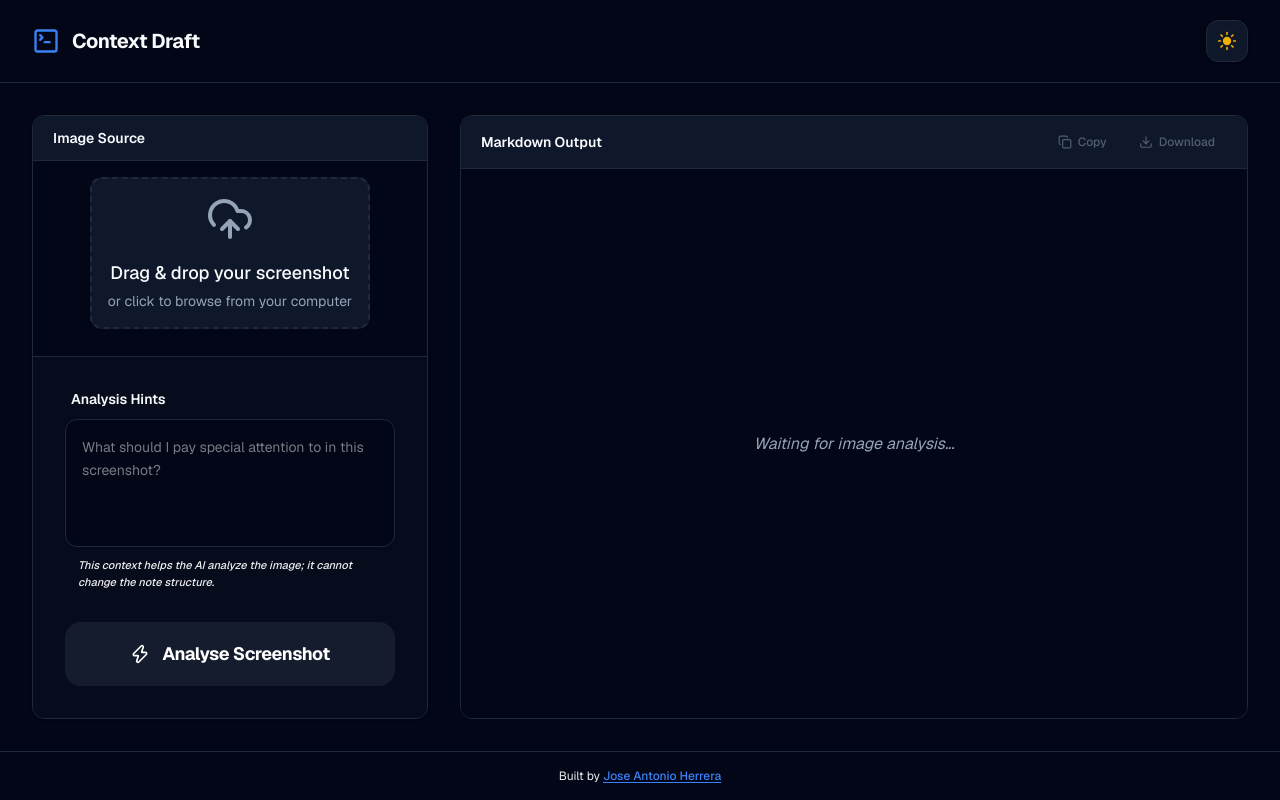
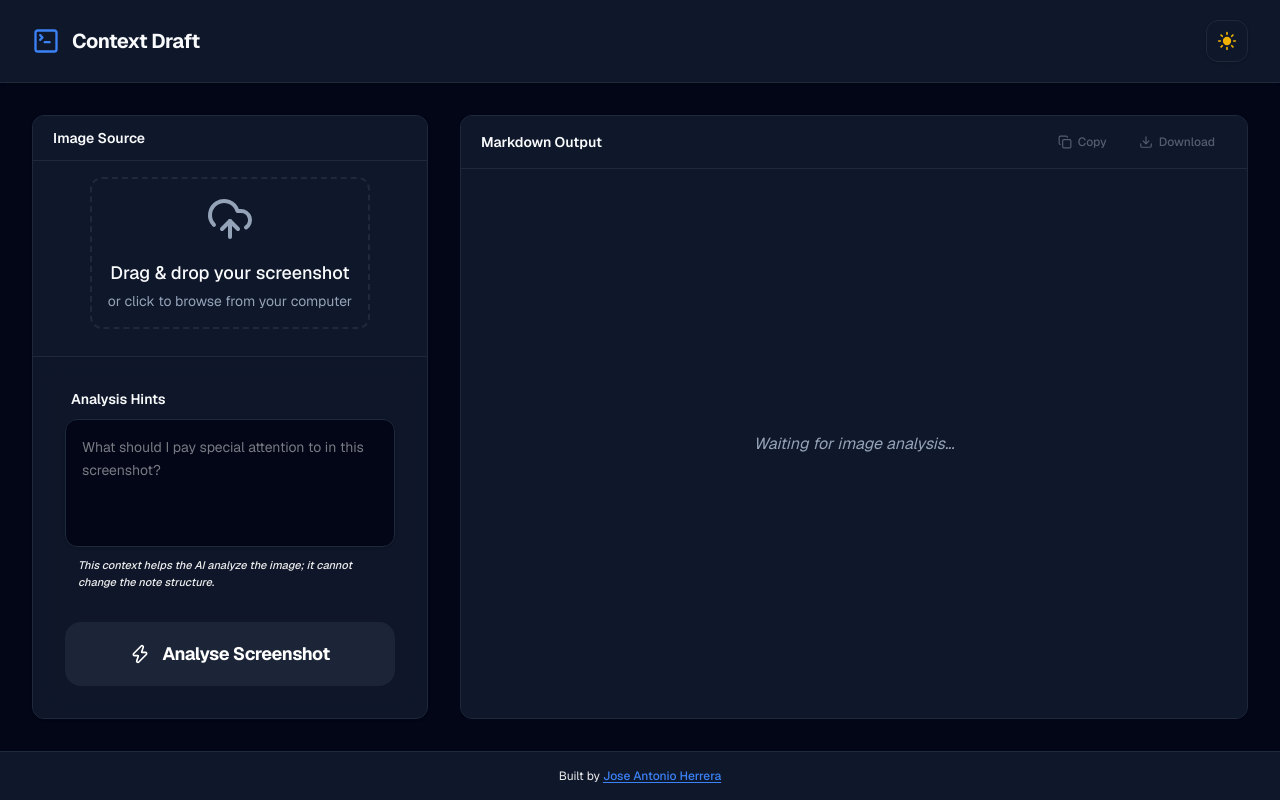
Before and after one commit to josekron/context-draft-app, a Next.js app: page / in a window 1280 px wide. Built offline with nearby package versions, Linux system fonts and the light colour scheme.

Commit message:
Fixed light mode too light

```diff
--- a/app/globals.css
+++ b/app/globals.css
@@ -3,14 +3,14 @@
 :root,
 [data-theme='light'],
 .light {
-  --app-bg: #FFFFFF;
+  --app-bg: #F1F5F9;
   --app-fg: #171717;
   --app-muted: #475569;
   --app-primary: #0F172A;
   --app-accent: #2563EB;
-  --app-surface: #F8FAFC;
-  --app-border: #E2E8F0;
-  --app-hover: #F1F5F9;
+  --app-surface: #FFFFFF;
+  --app-border: #CBD5E1;
+  --app-hover: #E2E8F0;
 }
 
 .dark,
--- a/app/page.tsx
+++ b/app/page.tsx
@@ -96,7 +96,7 @@ export default function Home() {
 
       <div className="flex-1 w-full max-w-[1400px] mx-auto p-4 md:p-6 lg:p-8 flex flex-col lg:flex-row gap-8 lg:overflow-hidden">
         {/* Left Column: Image / Uploader */}
-        <section className="flex-none lg:flex-1 lg:max-w-md xl:max-w-lg flex flex-col lg:h-full bg-background rounded-xl shadow-sm border border-border lg:overflow-hidden transition-colors duration-300">
+        <section className="flex-none lg:flex-1 lg:max-w-md xl:max-w-lg flex flex-col lg:h-full bg-surface rounded-xl shadow-sm border border-border lg:overflow-hidden transition-colors duration-300">
           <div className="px-5 py-3 border-b border-border bg-surface shrink-0">
             <h2 className="font-semibold text-primary text-sm flex items-center gap-2">
               Image Source
--- a/components/Footer.tsx
+++ b/components/Footer.tsx
@@ -1,6 +1,6 @@
 export default function Footer() {
   return (
-    <footer className="shrink-0 py-4 px-8 border-t border-border bg-background transition-colors duration-300">
+    <footer className="shrink-0 py-4 px-8 border-t border-border bg-surface shadow-sm transition-colors duration-300">
       <p className="text-center text-xs text-muted-foreground/60">
         Built by{' '}
         <a
--- a/components/Header.tsx
+++ b/components/Header.tsx
@@ -3,7 +3,7 @@ import ThemeToggle from './ThemeToggle';
 
 export default function Header() {
   return (
-    <header className="flex items-center justify-between py-5 px-8 bg-background border-b border-border transition-colors">
+    <header className="flex items-center justify-between py-5 px-8 bg-surface border-b border-border shadow-sm transition-colors">
       <div className="flex items-center gap-3 text-primary font-bold text-xl tracking-tight transition-colors">
         <TerminalSquare className="text-accent transition-colors" size={28} />
         Context Draft
--- a/components/MarkdownPreview.tsx
+++ b/components/MarkdownPreview.tsx
@@ -35,7 +35,7 @@ export default function MarkdownPreview({ content, isLoading, error }: MarkdownP
   };
 
   return (
-    <div className="flex flex-col h-full bg-background rounded-xl shadow-sm border border-border overflow-hidden transition-colors duration-300">
+    <div className="flex flex-col h-full bg-surface rounded-xl shadow-sm border border-border overflow-hidden transition-colors duration-300">
       <div className="flex items-center justify-between px-5 py-3 border-b border-border bg-surface">
         <div className="font-semibold text-primary text-sm flex items-center gap-2 transition-colors">
           Markdown Output
@@ -68,7 +68,7 @@ export default function MarkdownPreview({ content, isLoading, error }: MarkdownP
         </div>
       </div>
 
-      <div className="flex-1 overflow-auto p-6 bg-background min-h-[300px] transition-colors duration-300">
+      <div className="flex-1 overflow-auto p-6 bg-surface min-h-[300px] transition-colors duration-300">
         {content ? (
           <ReactMarkdown
             remarkPlugins={[remarkGfm]}
```
